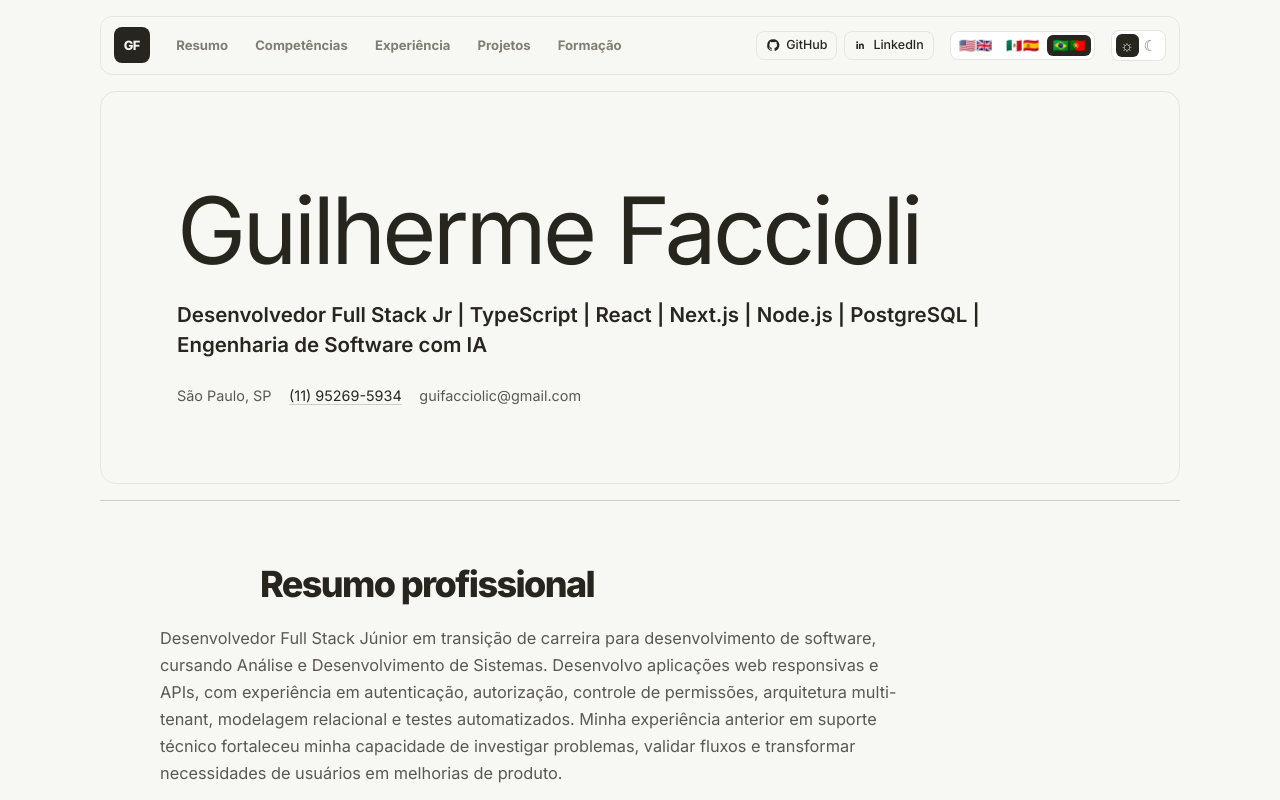
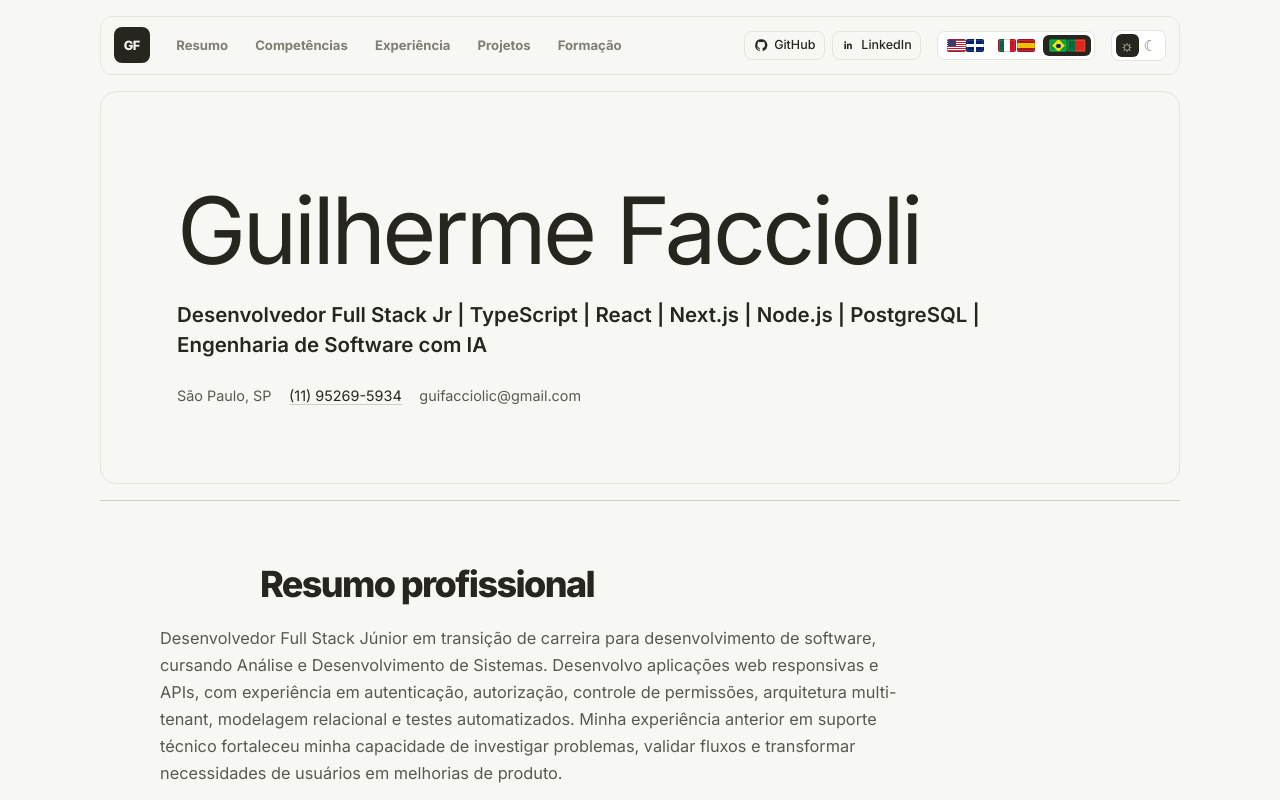
Before and after one commit to GuiFaccioli/meu-curriculo, a React (Vite) app: page / in a window 1280 px wide. Shown: the top 800 px of the page. Built offline with nearby package versions, Linux system fonts and the light colour scheme; no server answers.

Commit message:
fix: render language flags without abbreviations

```diff
--- a/src/App.css
+++ b/src/App.css
@@ -150,8 +150,79 @@ body {
   background: transparent;
   color: var(--muted);
   cursor: pointer;
-  font-size: 0.82rem;
   line-height: 1;
+}
+
+.locale-flag {
+  display: block;
+  width: 1.15rem;
+  height: 0.78rem;
+  overflow: hidden;
+  border: 1px solid rgba(38, 37, 30, 0.18);
+  border-radius: 2px;
+  box-shadow: inset 0 0 0 1px rgba(255, 255, 255, 0.12);
+}
+
+.locale-flag--us {
+  position: relative;
+  background: repeating-linear-gradient(to bottom, #b22234 0 9%, #fff 9% 18%);
+}
+
+.locale-flag--us::before {
+  position: absolute;
+  top: 0;
+  left: 0;
+  width: 46%;
+  height: 54%;
+  background: #3c3b6e;
+  content: '';
+}
+
+.locale-flag--uk {
+  background:
+    linear-gradient(90deg, transparent 42%, #fff 42% 58%, transparent 58%),
+    linear-gradient(0deg, transparent 38%, #fff 38% 62%, transparent 62%),
+    linear-gradient(90deg, transparent 47%, #c8102e 47% 53%, transparent 53%),
+    linear-gradient(0deg, transparent 43%, #c8102e 43% 57%, transparent 57%), #012169;
+}
+
+.locale-flag--mx {
+  background: linear-gradient(90deg, #006847 0 33.33%, #fff 33.33% 66.66%, #ce1126 66.66%);
+}
+
+.locale-flag--es {
+  background: linear-gradient(0deg, #aa151b 0 25%, #f1bf00 25% 75%, #aa151b 75%);
+}
+
+.locale-flag--br {
+  position: relative;
+  background: #009c3b;
+}
+
+.locale-flag--br::before {
+  position: absolute;
+  top: 0.08rem;
+  left: 0.28rem;
+  width: 0.56rem;
+  height: 0.56rem;
+  transform: rotate(45deg);
+  background: #ffdf00;
+  content: '';
+}
+
+.locale-flag--br::after {
+  position: absolute;
+  top: 0.23rem;
+  left: 0.43rem;
+  width: 0.26rem;
+  height: 0.26rem;
+  border-radius: 50%;
+  background: #002776;
+  content: '';
+}
+
+.locale-flag--pt {
+  background: linear-gradient(90deg, #046a38 0 40%, #da291c 40%);
 }
 
 .locale-option:hover,
--- a/src/App.tsx
+++ b/src/App.tsx
@@ -95,9 +95,7 @@ function App() {
               onClick={() => setLocale(option.code)}
             >
               {option.flags.map((flag) => (
-                <span key={flag} aria-hidden="true">
-                  {flag}
-                </span>
+                <span key={flag} className={`locale-flag locale-flag--${flag}`} aria-hidden="true" />
               ))}
             </button>
           ))}
--- a/src/data/localization.ts
+++ b/src/data/localization.ts
@@ -3,9 +3,9 @@ import { resumeData, type SkillGroupData } from './resume'
 export type Locale = 'pt' | 'en' | 'es'
 
 export const localeOptions: Array<{ code: Locale; label: string; flags: string[] }> = [
-  { code: 'en', label: 'English', flags: ['🇺🇸', '🇬🇧'] },
-  { code: 'es', label: 'Español', flags: ['🇲🇽', '🇪🇸'] },
-  { code: 'pt', label: 'Português', flags: ['🇧🇷', '🇵🇹'] },
+  { code: 'en', label: 'English', flags: ['us', 'uk'] },
+  { code: 'es', label: 'Español', flags: ['mx', 'es'] },
+  { code: 'pt', label: 'Português', flags: ['br', 'pt'] },
 ]
 
 export const interfaceCopy = {
```
